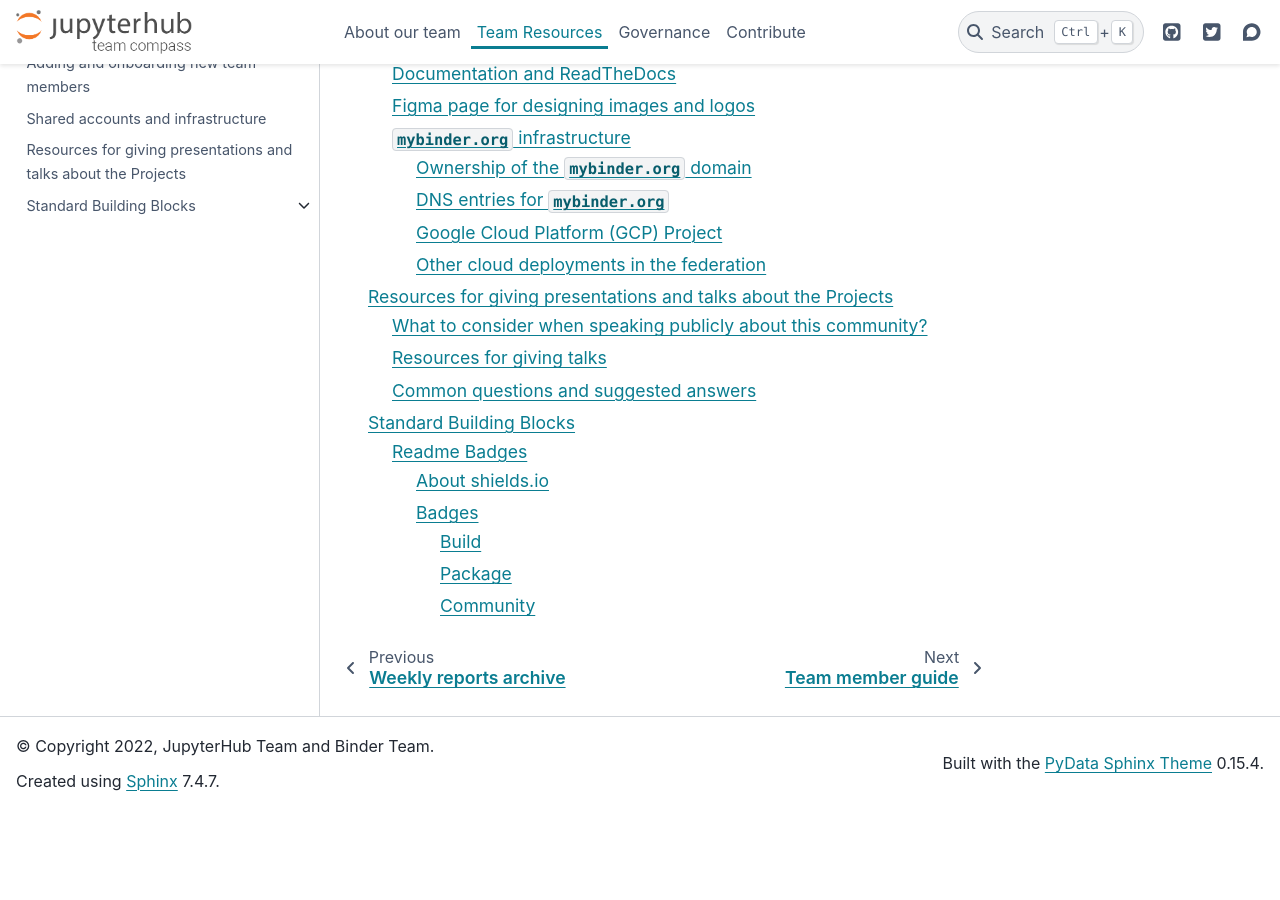
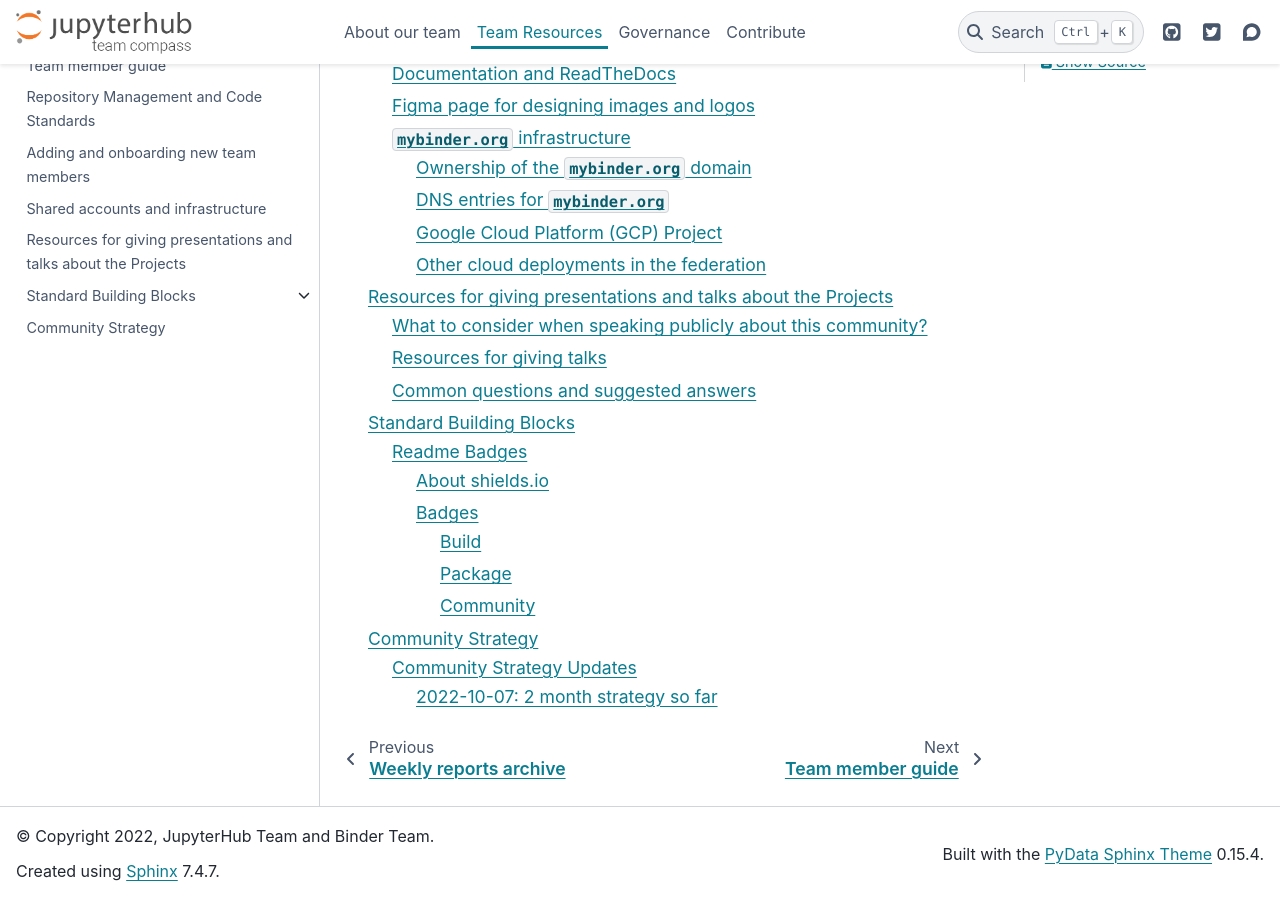
Before and after one commit to jupyterhub/team-compass, a Sphinx documentation site: the page built from docs/index-team_guides.rst, in a window 1280 px wide and 900 px high, scrolled down 937 px. Built offline with Sphinx 7.4.7 and the PyData theme 0.15.4, drawn with Linux system fonts in a browser that asks for light colours; before the commit the page ends 1747 px from its top, so only the background shows below that; some of the changed lines change nothing that is shown.

Commit message:
Add a community strategy sub-page and provide a brief update on works so far

````diff
--- a/docs/index-team_guides.rst
+++ b/docs/index-team_guides.rst
@@ -14,3 +14,4 @@
    team/shared-infrastructure
    talking
    building-blocks/index
+   team/community-strategy
--- /dev/null
+++ b/docs/team/community-strategy.md
@@ -0,0 +1,24 @@
+# Community Strategy
+
+This page contains information regarding activities undertaken and community strategies developed by the Community Strategic Lead.
+[Sarah Gibson](https://github.com/sgibson91) is currently serving in this role as of August 2022, for a period of two years.
+
+This role and related activities are funded by a CZI EOSS DEI grant, administered by NumFOCUS.
+
+```{admonition} Work in Progress
+The work represented on this page is under active development and we will update information as soon as we are able to as we iterate.
+```
+
+Some information is being shared in [Issue #536](https://github.com/jupyterhub/team-compass/issues/536), which will be migrated here over time.
+Additionally, you can find information on other related activities via the [![csl-label](https://img.shields.io/github/labels/jupyterhub/team-compass/community-strategic-lead)](https://github.com/jupyterhub/team-compass/issues?q=label%3Acommunity-strategic-lead) label.
+
+## Community Strategy Updates
+
+### 2022-10-07: 2 month strategy so far
+
+One strategy is to develop onboarding pathways through Outreachy,then into Contributor in Residence, and finally as a fully-fledged community member.
+We have funding to support four Outreachy interns per year (two per cohort, and cohorts happen twice per year) and "promote" one of the four from Y1 into CIR for Y2.
+
+The next round of Outreachy interns will be placed between December, 2022 and March, 2023 and I have been organising mentors and projects to be involved with this round.
+I am participating as a mentor in this round to **learn** about requirements and barriers for JupyterHub members to participate in organising such mentorship-based approaches into the community.
+I will then generate some documentation based on my learnings and move to an "overseer" role for future cohorts.
````
